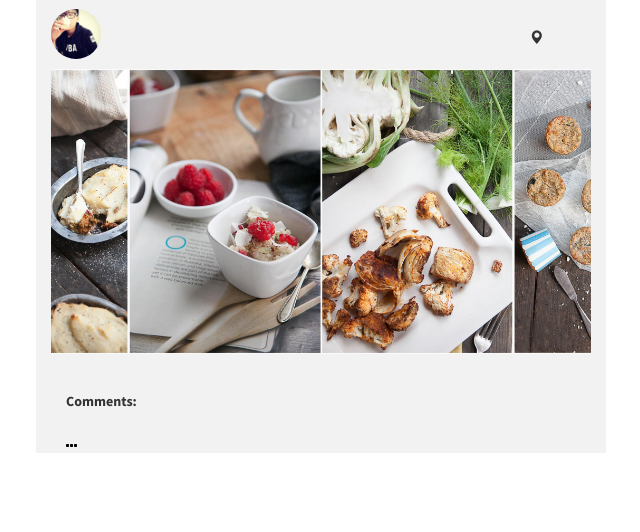
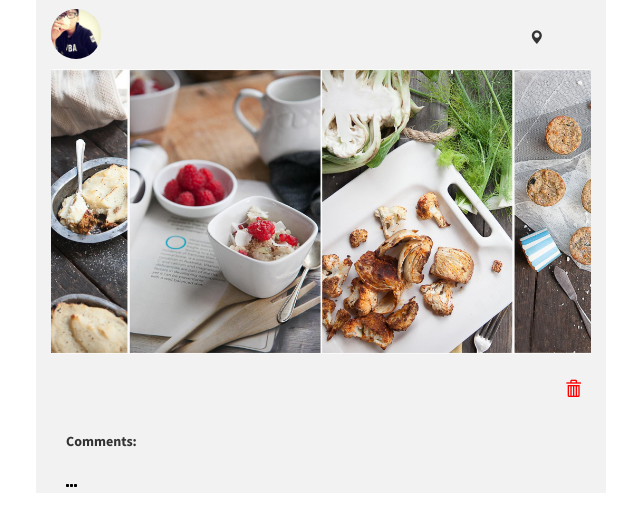
Before and after one commit to limchengbin/justeat, a PHP site: page /post.php?id= in a window 1280 px wide. Shown: the part 122-654 px from the top of the page, without its empty margins (319-959 px from the left). Run offline with PHP 8.4, Linux system fonts and the light colour scheme; the visitor is signed in with stand-in values (Sample User, id 1); data that the repository does not hold is empty; some libraries are stand-ins or nearby versions.

Commit message:
delete post btn

```diff
--- a/post.php
+++ b/post.php
@@ -38,6 +38,28 @@ and open the template in the editor.
         <!-- Custom Fonts -->
         <link href="font-awesome/css/font-awesome.min.css" rel="stylesheet" type="text/css">
         <link href="https://fonts.googleapis.com/css?family=Source+Sans+Pro:300,400,700,300italic,400italic,700italic" rel="stylesheet" type="text/css">
+
+        <style>
+            .delete{
+                background-color: transparent;
+                border: none;
+                color: red;
+                padding: 5px 10px;
+                text-align: center;
+                text-decoration: none;
+                display: inline-block;
+                font-size: 16px;
+
+                -webkit-transition-duration: 0.4s; /* Safari */
+                transition-duration: 0.4s;
+                cursor: pointer;
+            }
+
+            .delete:hover{
+                color: black;
+            }
+
+        </style>
     </head>
     <body>
         <?php include 'navbar.php' ?>
@@ -59,6 +81,8 @@ and open the template in the editor.
                     <img src="img/bg.jpg" alt="" class="img-responsive"/>
                 </div>
                 <br>
+                <button class="delete pull-right"><i class="glyphicon glyphicon-trash"></i></button>
+                <br><br>
                 <div class="col-md-12 col-xs-12 caption-container">
                     <p class="caption"><?php echo $photos['caption'] ?></p>
                 </div>
```
